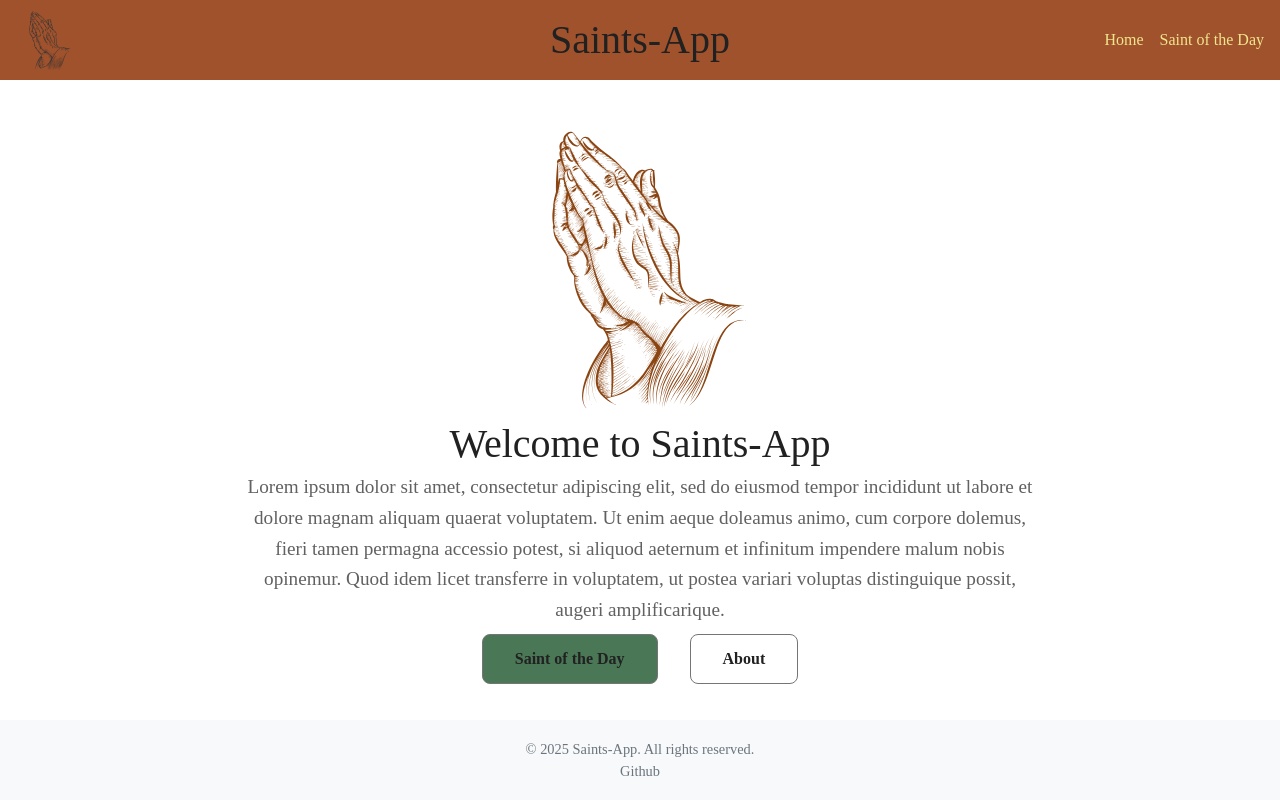
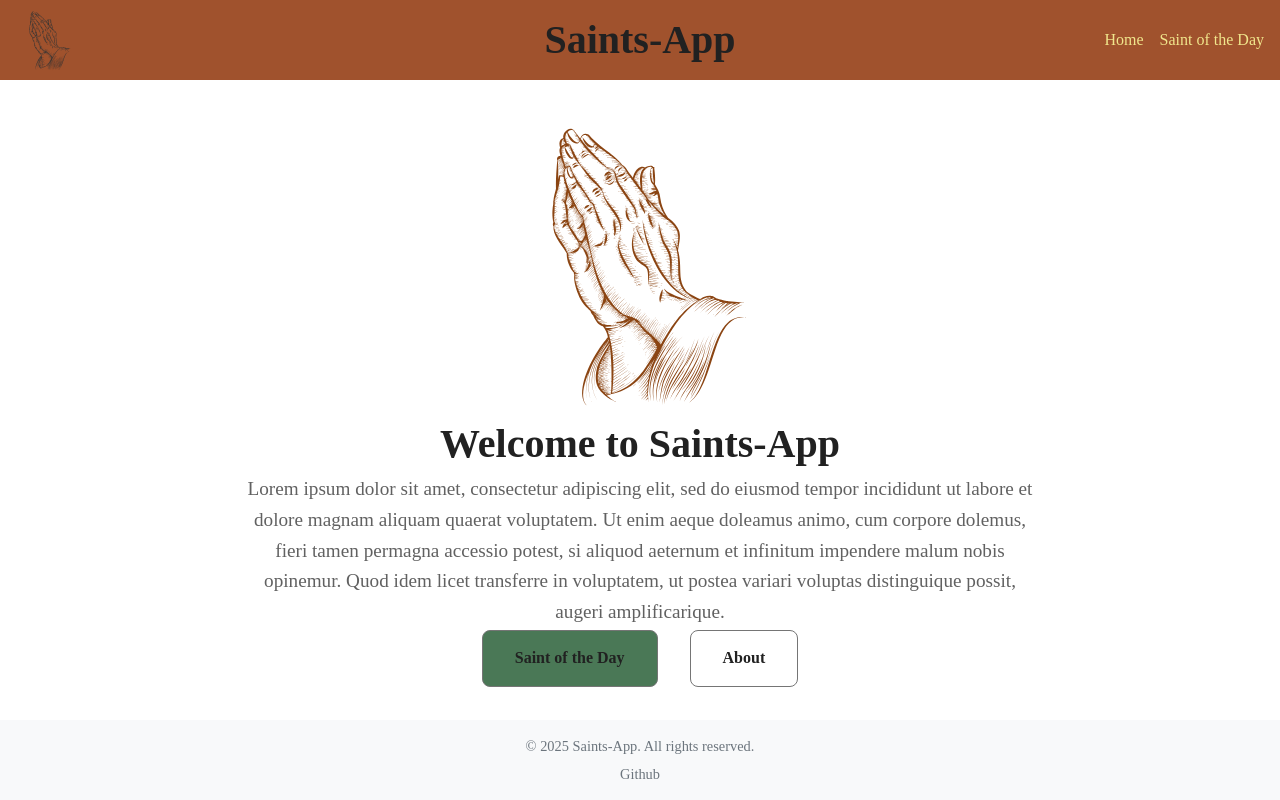
Before and after one commit to cybreuil/saints-app, a React (Vite) app: page / in a window 1280 px wide. Built offline with nearby package versions, Linux system fonts and the light colour scheme; a web font is replaced by a local one.

Commit message:
definition for fonts

```diff
--- a/src/index.css
+++ b/src/index.css
@@ -8,6 +8,9 @@
 }
 body {
 	font-family: "Source Serif", serif;
+	line-height: 1.4;
+	font-size: 1rem;
+	font-weight: 400;
 	background: var(--color-background-primary);
 	color: var(--color-text-primary);
 }
@@ -40,10 +43,12 @@ a:hover {
 
 h1 {
 	font-size: 2.5rem;
+	font-weight: 600;
 }
 
 h2 {
 	font-size: 2rem;
+	font-weight: 500;
 }
 h3 {
 	font-size: 1.5rem;
```
